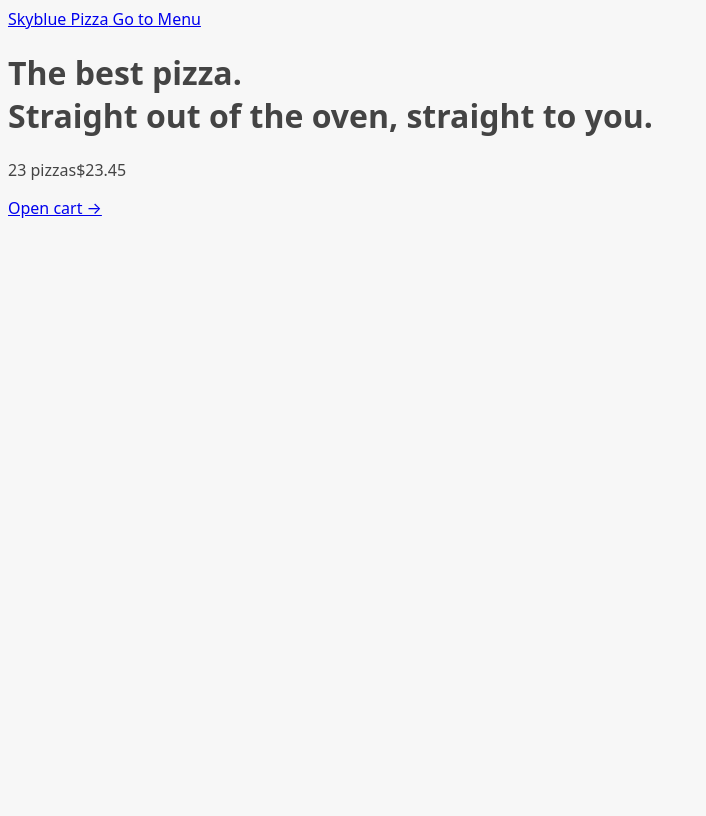
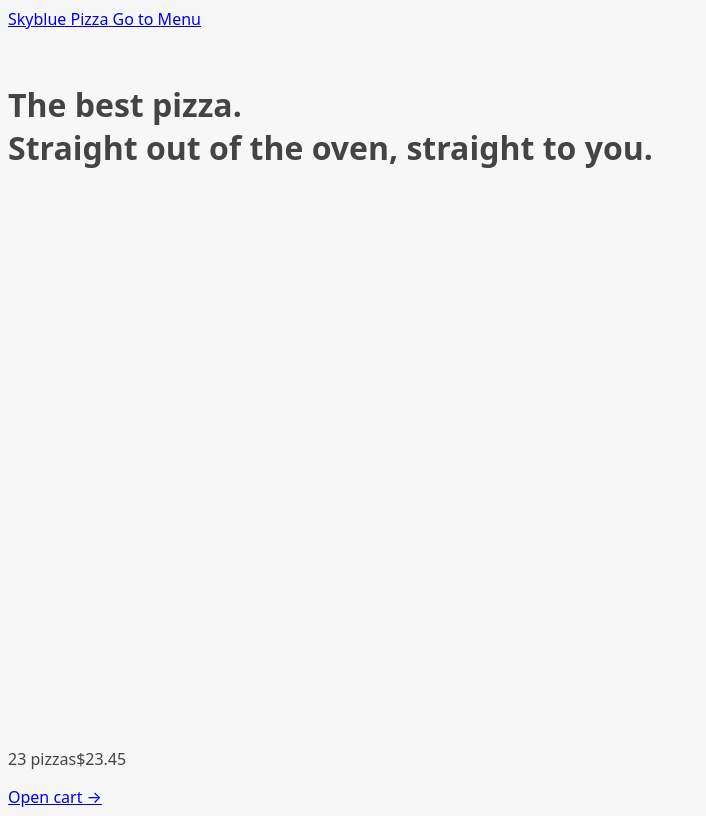
Before and after one commit to ArmanurRahman/react-pizza, a React (Vite) app: page / in a window 1280 px wide. Shown: the whole page, without its empty margins (0-706 px from the left). Built offline with nearby package versions, Linux system fonts and the light colour scheme.

Commit message:
implement loading while fetching pizza data

```diff
--- a/src/ui/AppLayout.jsx
+++ b/src/ui/AppLayout.jsx
@@ -1,10 +1,14 @@
 import Header from "./Header";
 import CartOverview from "../features/cart/CartOverview";
-import { Outlet } from "react-router-dom";
+import { Outlet, useNavigation } from "react-router-dom";
+import Loader from "./Loader";
 
 function AppLayout() {
+    const navigation = useNavigation();
+    const isLoading = navigation.state === "loading";
     return (
-        <div>
+        <div className='layout'>
+            {isLoading && <Loader />}
             <header>
                 <Header />
             </header>
--- /dev/null
+++ b/src/ui/Loader.jsx
@@ -0,0 +1,5 @@
+function Loader() {
+    return <div className='loader'></div>;
+}
+
+export default Loader;
```
